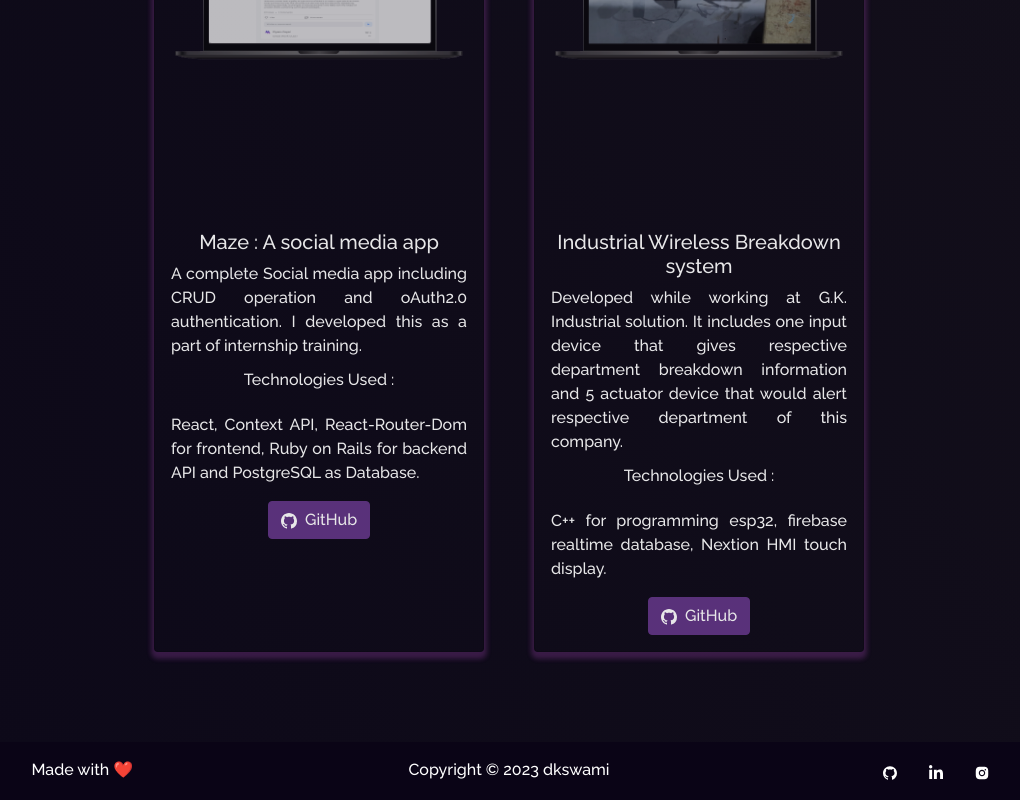
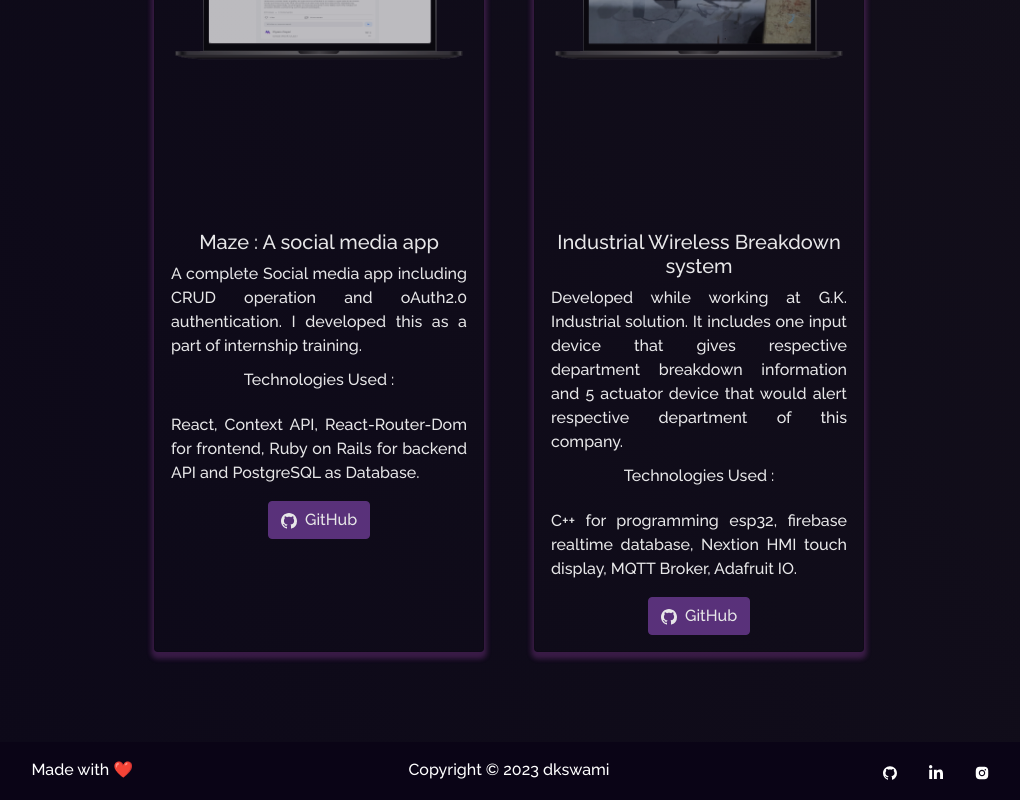
Before and after one commit to dkswami/my-new-portfolio, a React (Create React App) app: page /project in a window 1280 px wide. Shown: the part 1498-2298 px from the top of the page, without its empty margins (131-1151 px from the left). Built offline with nearby package versions, Linux system fonts and the light colour scheme.

Commit message:
changes made

```diff
--- a/src/components/Projects/Projects.js
+++ b/src/components/Projects/Projects.js
@@ -73,7 +73,7 @@ function Projects() {
 							isBlog={false}
 							title="Industrial Wireless Breakdown system"
 							description="Developed while working at G.K. Industrial solution. It includes one input device that gives respective department breakdown information and 5 actuator device that would alert respective department of this company."
-							techUsed="C++ for programming esp32, firebase realtime database, Nextion HMI touch display."
+							techUsed="C++ for programming esp32, firebase realtime database, Nextion HMI touch display, MQTT Broker, Adafruit IO."
 						/>
 					</Col>
 				</Row>
--- a/src/components/Resume/ResumeNew.js
+++ b/src/components/Resume/ResumeNew.js
@@ -2,11 +2,11 @@ import React from "react";
 import { Container, Row } from "react-bootstrap";
 import Button from "react-bootstrap/Button";
 import Particle from "../Particle";
-import pdf from "../../Assets/Deepak_Swami_SDE1.pdf";
+import pdf from "../../Assets/Deepak_kumar_Swami_SDE1.pdf";
 import { AiOutlineDownload } from "react-icons/ai";
 import "react-pdf/dist/esm/Page/AnnotationLayer.css";
 
-const resumeLink ="https://drive.google.com/file/d/1jyq1y0bEfGhOjvNiUhg0lyliZWSyYIfN/preview";
+const resumeLink ="https://drive.google.com/file/d/1N4AlLh9uX4ASQkbxh52VZooBAFbbycb7/preview";
 
 function ResumeNew() {
 	return (
```
Also changed, not shown: 2 other files (tests, documents, lock files or other folders).
